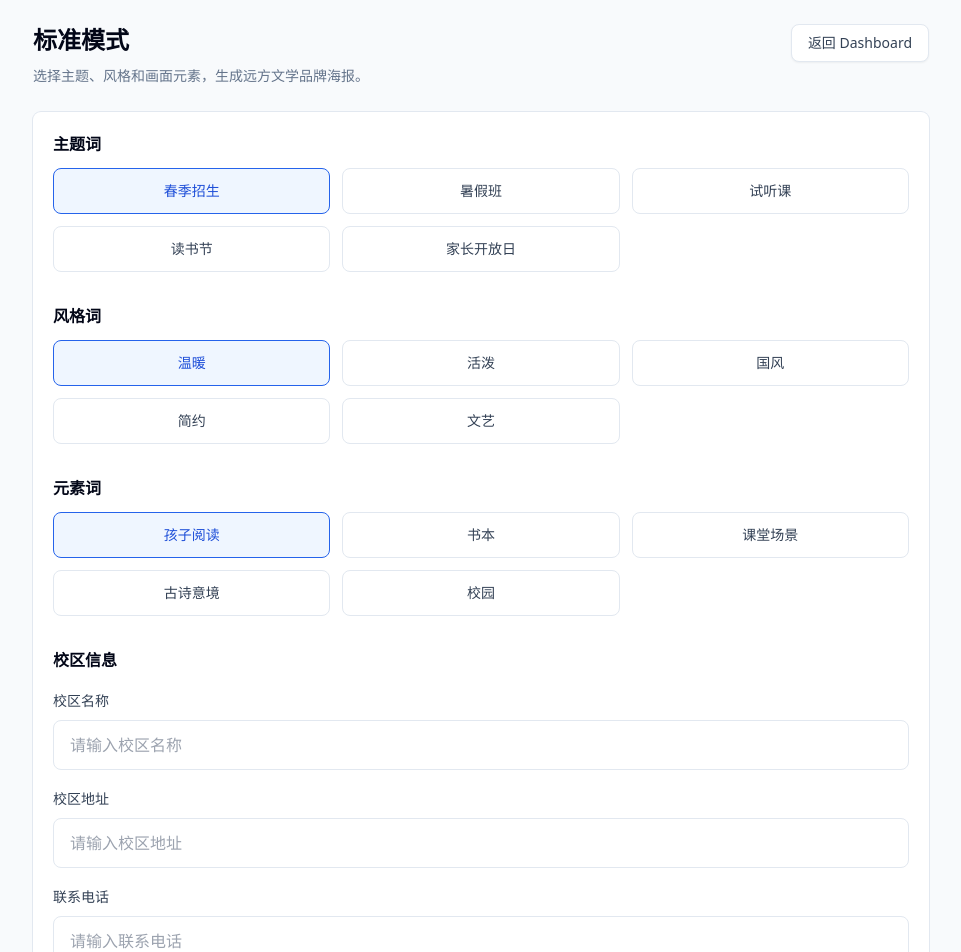
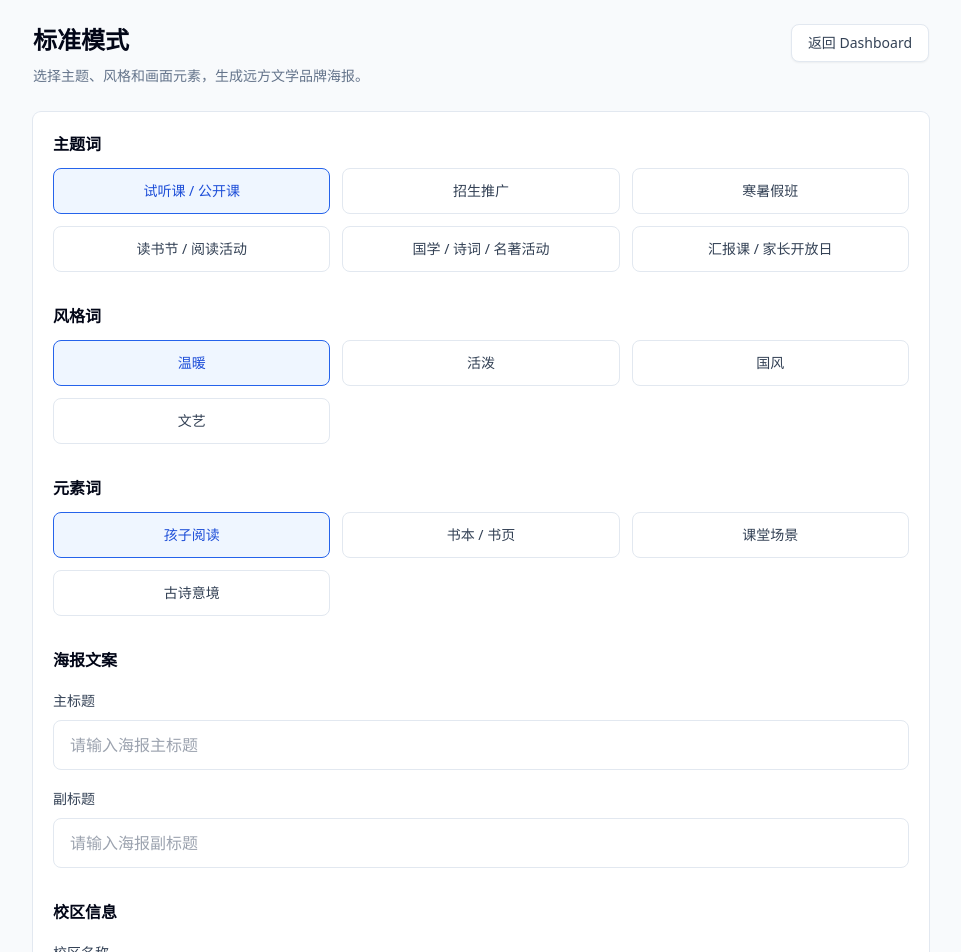
Before and after one commit to EricEEEEEEE/yuanfang-design, a Next.js app: page /standard in a window 1280 px wide. Shown: the top 952 px of the page, without its empty margins (159-1120 px from the left). Built offline with nearby package versions, Linux system fonts and the light colour scheme.

Commit message:
Update standard prompt options and copy fields

```diff
--- a/src/app/(routes)/standard/page.tsx
+++ b/src/app/(routes)/standard/page.tsx
@@ -69,6 +69,8 @@ export default function StandardPage() {
   const [selectedTheme, setSelectedTheme] = useState(themeOptions[0].key);
   const [selectedStyle, setSelectedStyle] = useState(styleOptions[0].key);
   const [selectedElement, setSelectedElement] = useState(elementOptions[0].key);
+  const [mainTitle, setMainTitle] = useState("");
+  const [subtitle, setSubtitle] = useState("");
   const [campusName, setCampusName] = useState("");
   const [campusAddress, setCampusAddress] = useState("");
   const [campusPhone, setCampusPhone] = useState("");
@@ -77,6 +79,8 @@ export default function StandardPage() {
     { label: "已选主题", value: findLabel(themeOptions, selectedTheme) },
     { label: "已选风格", value: findLabel(styleOptions, selectedStyle) },
     { label: "已选元素", value: findLabel(elementOptions, selectedElement) },
+    { label: "主标题", value: mainTitle || "-" },
+    { label: "副标题", value: subtitle || "-" },
     { label: "校区名称", value: campusName || "-" },
     { label: "校区地址", value: campusAddress || "-" },
     { label: "联系电话", value: campusPhone || "-" },
@@ -127,6 +131,28 @@ export default function StandardPage() {
             selectedKey={selectedElement}
             title="元素词"
           />
+
+          <section className="space-y-4">
+            <h2 className="text-base font-semibold text-slate-950">海报文案</h2>
+            <label className="block">
+              <span className="text-sm font-medium text-slate-700">主标题</span>
+              <input
+                className="mt-2 w-full rounded-lg border border-slate-200 px-4 py-3 text-base text-slate-950 outline-none transition focus:border-blue-500 focus:ring-4 focus:ring-blue-100"
+                onChange={(event) => setMainTitle(event.target.value)}
+                placeholder="请输入海报主标题"
+                value={mainTitle}
+              />
+            </label>
+            <label className="block">
+              <span className="text-sm font-medium text-slate-700">副标题</span>
+              <input
+                className="mt-2 w-full rounded-lg border border-slate-200 px-4 py-3 text-base text-slate-950 outline-none transition focus:border-blue-500 focus:ring-4 focus:ring-blue-100"
+                onChange={(event) => setSubtitle(event.target.value)}
+                placeholder="请输入海报副标题"
+                value={subtitle}
+              />
+            </label>
+          </section>
 
           <section className="space-y-4">
             <h2 className="text-base font-semibold text-slate-950">校区信息</h2>
--- a/src/config/scenes.ts
+++ b/src/config/scenes.ts
@@ -1,23 +1,22 @@
 export type StandardThemeKey =
-  | "springRecruitment"
-  | "summerClass"
   | "trialClass"
+  | "recruitment"
+  | "seasonalClass"
   | "readingFestival"
-  | "parentOpenDay";
+  | "classicalLiterature"
+  | "showcase";
 
 export type StandardStyleKey =
   | "warm"
   | "lively"
   | "chinese"
-  | "minimal"
   | "literary";
 
 export type StandardElementKey =
   | "childrenReading"
   | "books"
   | "classroom"
-  | "classicalPoetry"
-  | "campus";
+  | "classicalPoetry";
 
 export type OptimizeSceneKey =
   | "teacherPortrait"
@@ -30,20 +29,23 @@ export type SceneField = {
 };
 
 export const STANDARD_THEMES: Record<StandardThemeKey, SceneField> = {
-  springRecruitment: {
-    label: "春季招生",
+  trialClass: {
+    label: "试听课 / 公开课",
   },
-  summerClass: {
-    label: "暑假班",
+  recruitment: {
+    label: "招生推广",
   },
-  trialClass: {
-    label: "试听课",
+  seasonalClass: {
+    label: "寒暑假班",
   },
   readingFestival: {
-    label: "读书节",
+    label: "读书节 / 阅读活动",
   },
-  parentOpenDay: {
-    label: "家长开放日",
+  classicalLiterature: {
+    label: "国学 / 诗词 / 名著活动",
+  },
+  showcase: {
+    label: "汇报课 / 家长开放日",
   },
 };
 
@@ -57,9 +59,6 @@ export const STANDARD_STYLES: Record<StandardStyleKey, SceneField> = {
   chinese: {
     label: "国风",
   },
-  minimal: {
-    label: "简约",
-  },
   literary: {
     label: "文艺",
   },
@@ -70,16 +69,13 @@ export const STANDARD_ELEMENTS: Record<StandardElementKey, SceneField> = {
     label: "孩子阅读",
   },
   books: {
-    label: "书本",
+    label: "书本 / 书页",
   },
   classroom: {
     label: "课堂场景",
   },
   classicalPoetry: {
     label: "古诗意境",
-  },
-  campus: {
-    label: "校园",
   },
 };
 
```
